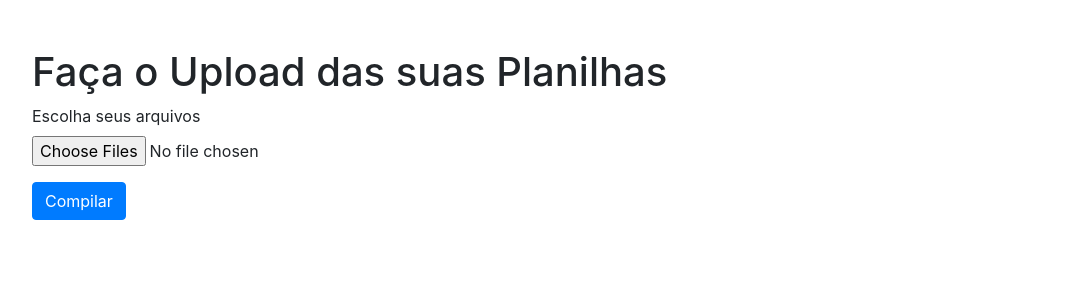
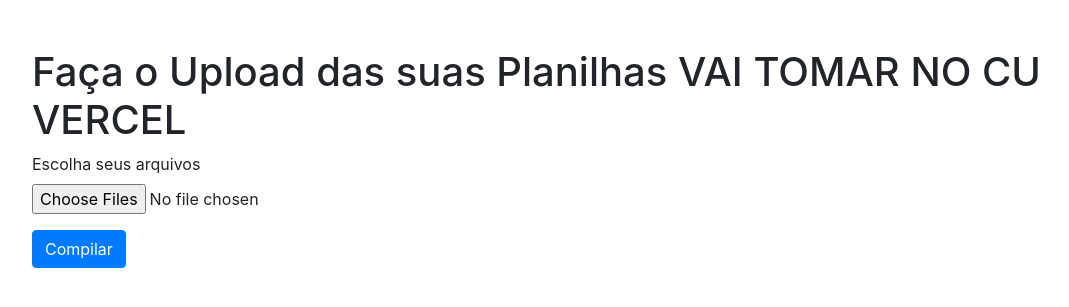
Before and after one commit to Rafaeon/CompiladorDePlanilhas, a Flask app: page / in a window 1280 px wide. Shown: the top 307 px of the page, without its empty margins (53-1122 px from the left). Run offline with Flask 3, Linux system fonts and the light colour scheme; some libraries are stand-ins or nearby versions.

Commit message:
vai se foder vercel

```diff
--- a/api/templates/index.html
+++ b/api/templates/index.html
@@ -8,7 +8,7 @@
   </head>
   <body>
     <div class="container">
-      <h1 class="mt-5">Faça o Upload das suas Planilhas</h1>
+      <h1 class="mt-5">Faça o Upload das suas Planilhas VAI TOMAR NO CU VERCEL</h1>
       <form action="/" method="post" enctype="multipart/form-data"> <!-- Ajuste a rota aqui para "/" -->
         <div class="form-group">
           <label for="files">Escolha seus arquivos</label>
```
